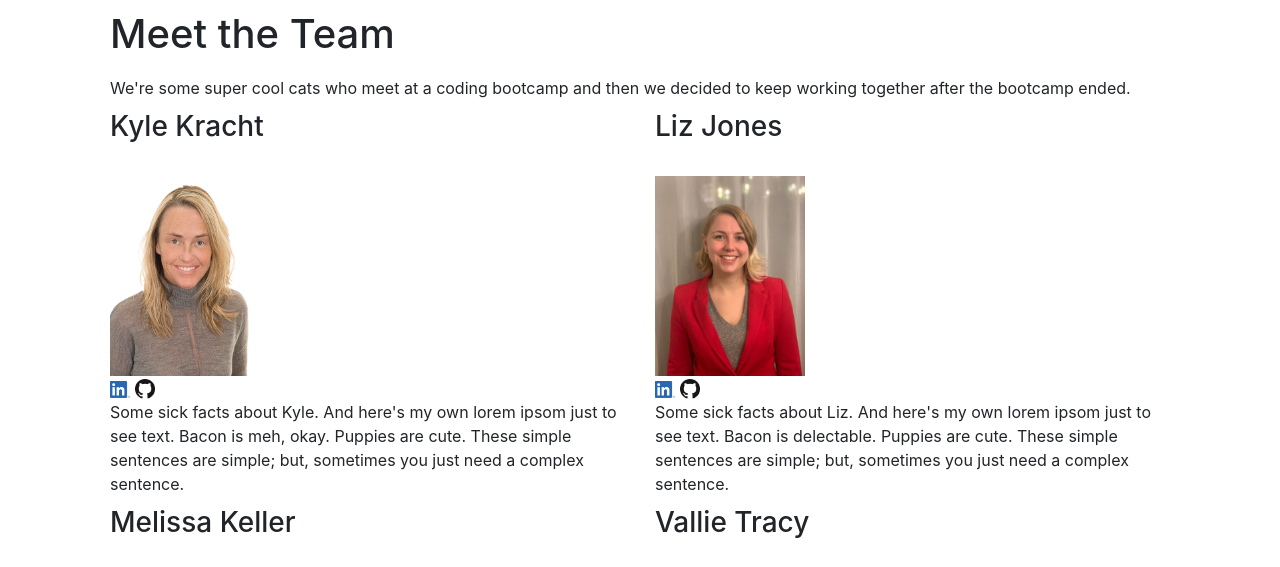
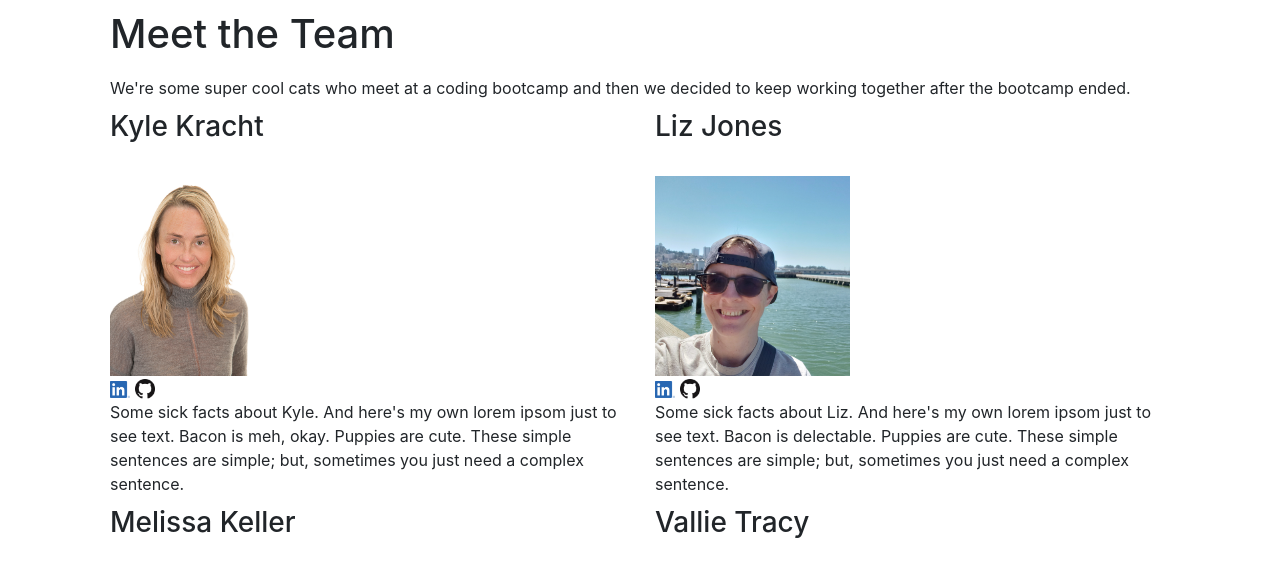
Before and after one commit to VallieTracy/Pres-Election-Partisan-Breakdown, a Flask app: template templates/aboutUs.html in a window 1280 px wide. Shown: the part 56-623 px from the top of the page. Run offline with Flask 2, Linux system fonts and the light colour scheme; the template is opened without the code that fills it, so the values that code supplies are empty; parts of the project's set-up code (start-up, migrations or seed data) failed here and were passed over; some libraries are stand-ins or nearby versions.

Commit message:
adding Liz's pic

```diff
--- a/templates/aboutUs.html
+++ b/templates/aboutUs.html
@@ -66,7 +66,7 @@
                 <div class = "col-md-6">
                     <h3>Liz Jones</h3>
                     <br>
-                    <img src="../images/mak.jpg" alt="Liz Jones" height=200px>
+                    <img src="../images/lbj.png" alt="Liz Jones" height=200px>
                     <br>
                     <a href="https://www.linkedin.com/in/liz-jones-389b30171/">
                         <img src="../images/LI-In-Bug.png" alt="LinkedIn Link" width=20px>
```
Also changed, not shown: images/lbj.png (added).
